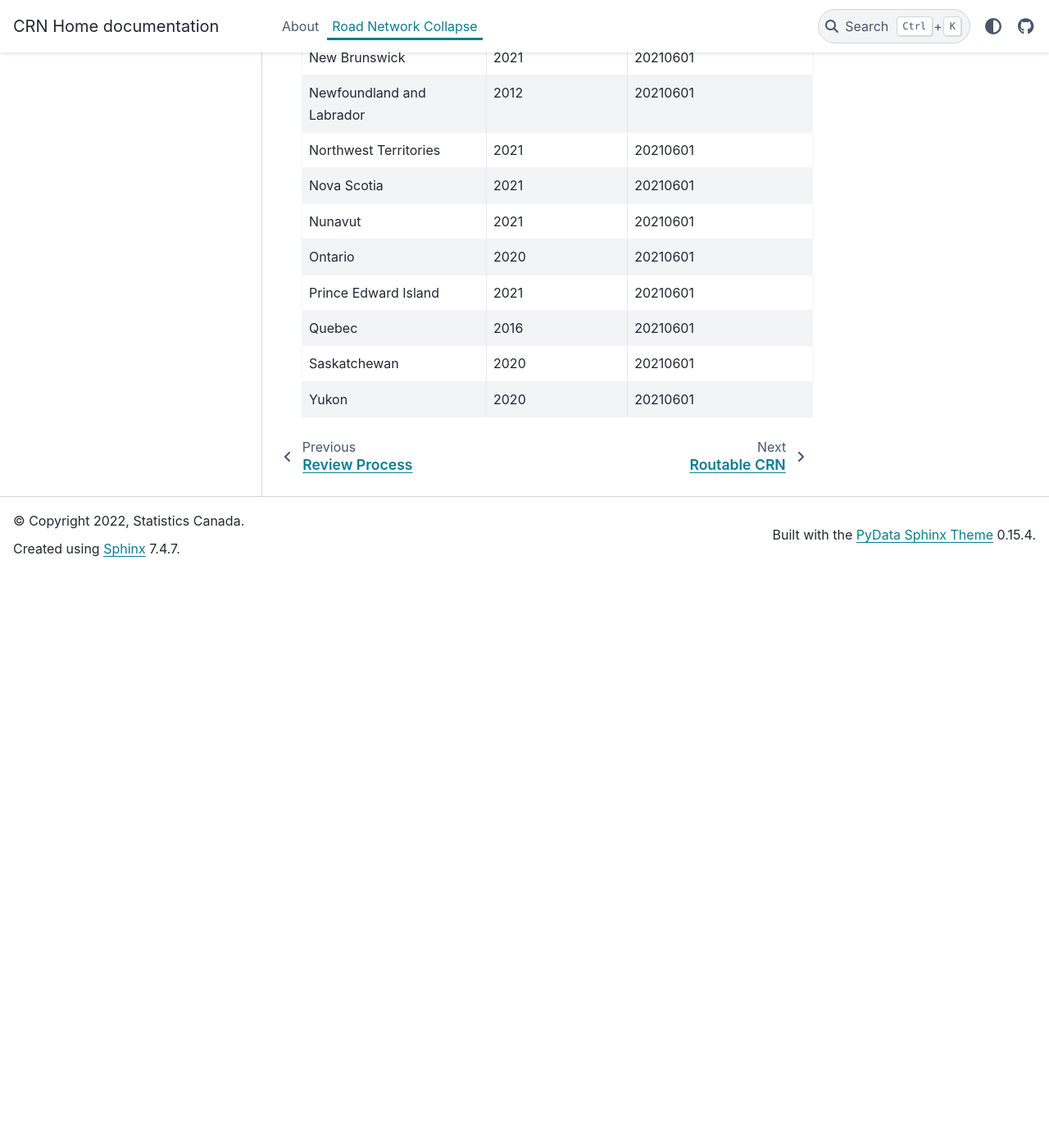
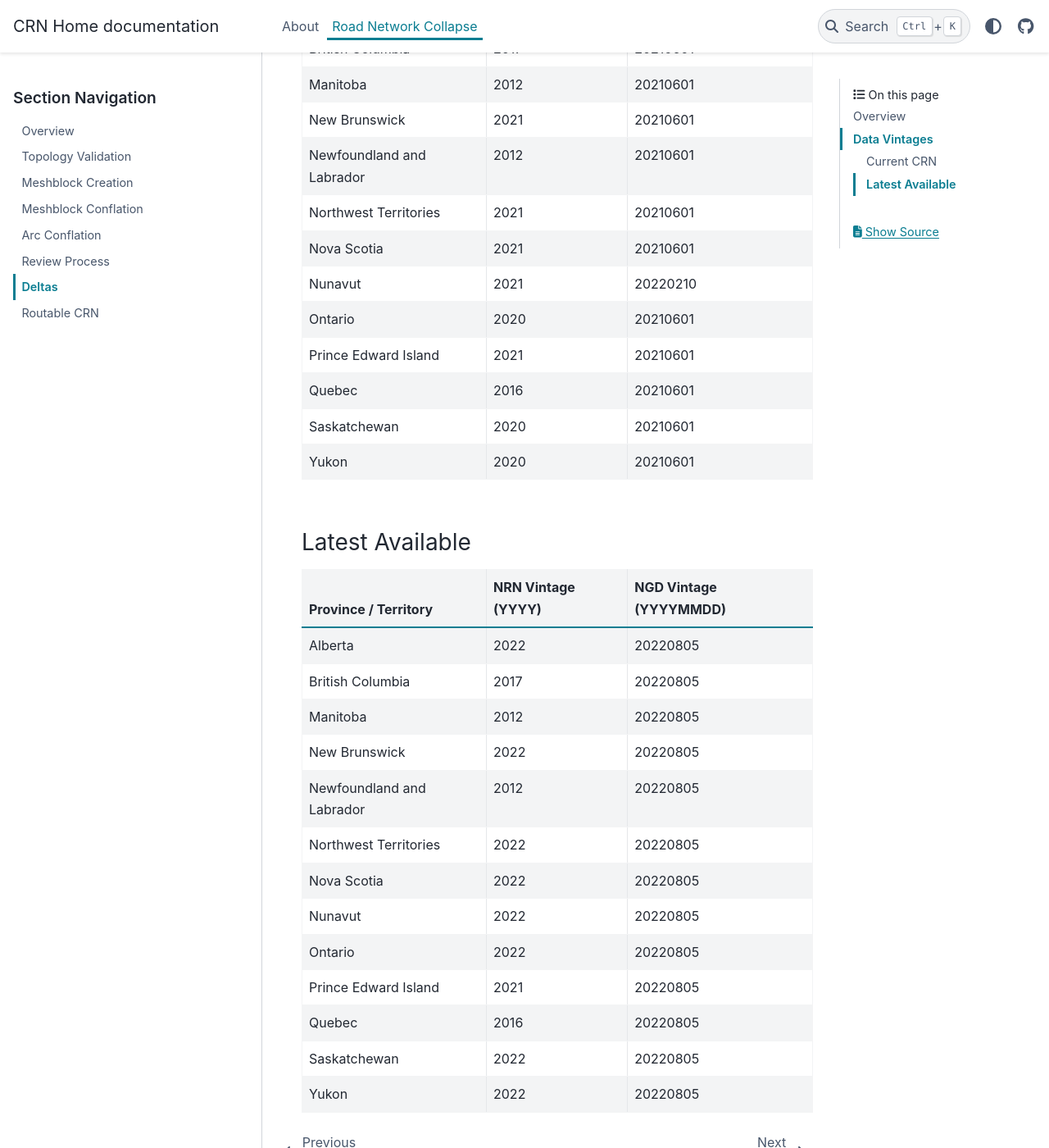
Before and after one commit to StatCan/egp-crn, a Sphinx documentation site: the page built from docs/source/road_network_collapse/deltas.rst, in a window 1280 px wide and 1400 px high, scrolled down 1226 px. Shown: the whole window at 82% size. Built offline with Sphinx 7.4.7 and the PyData theme 0.15.4, drawn with Linux system fonts in a browser that asks for light colours; before the commit the page ends 1925 px from its top, so only the background shows below that; some of the changed text lies outside the part shown.

Commit message:
[1] updated deltas docs vintages (added separate tables for current CRN and latest available vintages); [2] updated legends for progress maps; [3] implemented exports process for fetch_deltas.py

```diff
--- a/docs/source/road_network_collapse/deltas.rst
+++ b/docs/source/road_network_collapse/deltas.rst
@@ -33,8 +33,11 @@ Example Output
 
 TODO
 
-Current Data Vintages
-=====================
+Data Vintages
+=============
+
+Current CRN
+-----------
 
 =========================  ==================  ======================
 Province / Territory       NRN Vintage (YYYY)  NGD Vintage (YYYYMMDD)
@@ -46,10 +49,31 @@ New Brunswick              2021                20210601
 Newfoundland and Labrador  2012                20210601
 Northwest Territories      2021                20210601
 Nova Scotia                2021                20210601
-Nunavut                    2021                20210601
+Nunavut                    2021                20220210
 Ontario                    2020                20210601
 Prince Edward Island       2021                20210601
 Quebec                     2016                20210601
 Saskatchewan               2020                20210601
 Yukon                      2020                20210601
 =========================  ==================  ======================
+
+Latest Available
+----------------
+
+=========================  ==================  ======================
+Province / Territory       NRN Vintage (YYYY)  NGD Vintage (YYYYMMDD)
+=========================  ==================  ======================
+Alberta                    2022                20220805
+British Columbia           2017                20220805
+Manitoba                   2012                20220805
+New Brunswick              2022                20220805
+Newfoundland and Labrador  2012                20220805
+Northwest Territories      2022                20220805
+Nova Scotia                2022                20220805
+Nunavut                    2022                20220805
+Ontario                    2022                20220805
+Prince Edward Island       2021                20220805
+Quebec                     2016                20220805
+Saskatchewan               2022                20220805
+Yukon                      2022                20220805
+=========================  ==================  ======================
```
Also changed, not shown: 2 other files.
